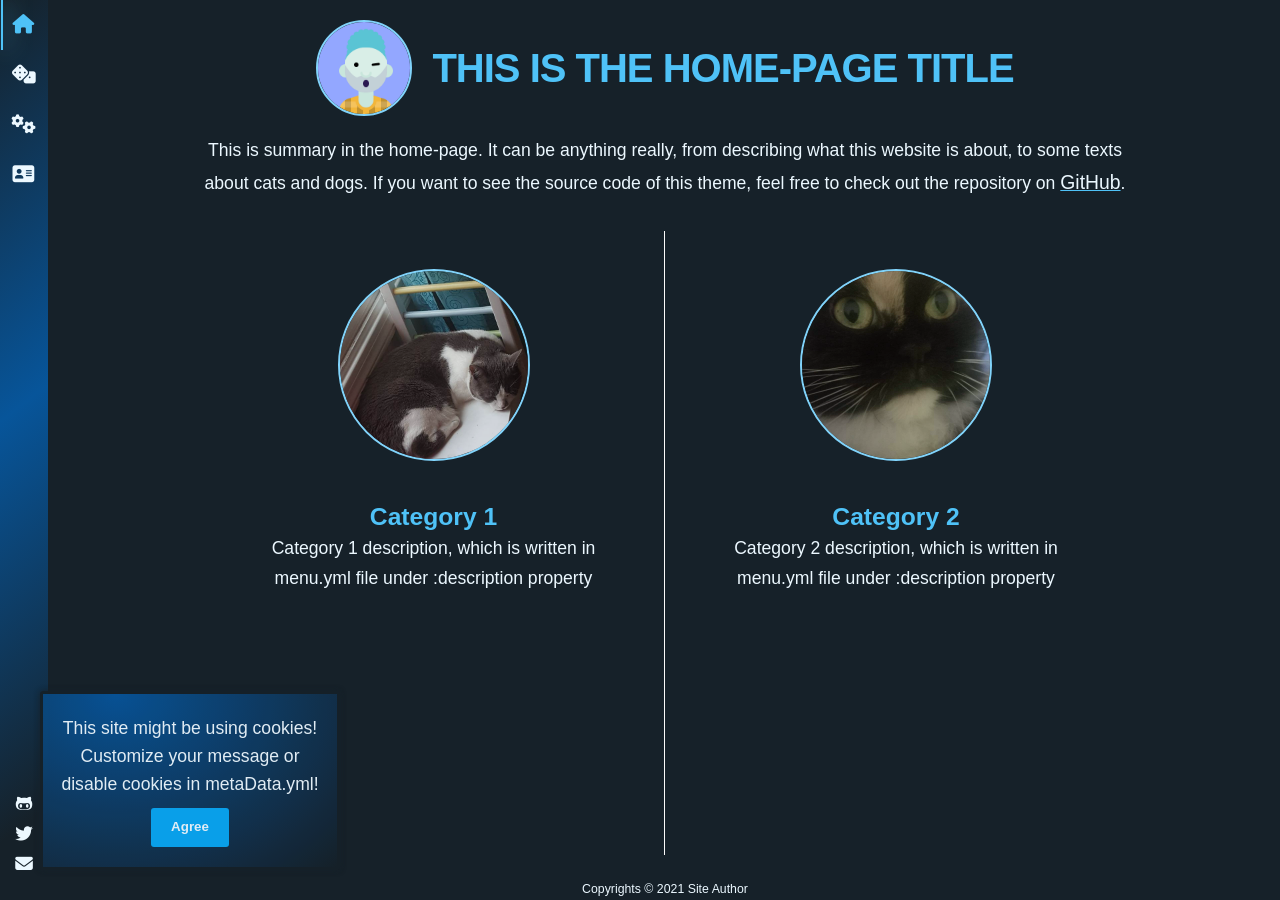
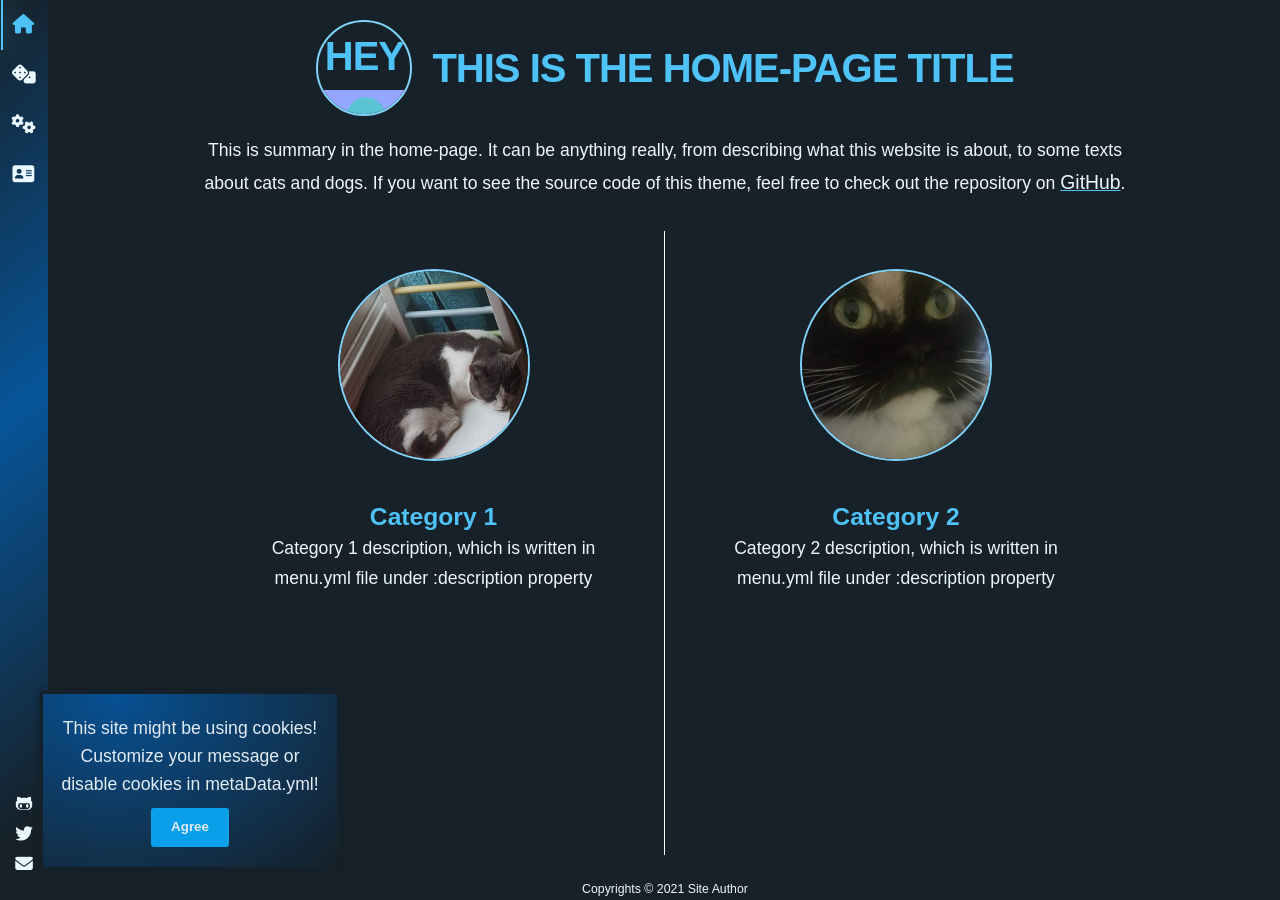
Before and after one commit to davbree/modern-whale, a Jekyll site: the page built from index.md, in a window 1280 px wide. Built offline with Jekyll 4.4.1, drawn with Linux system fonts in a browser that asks for light colours; nearby versions of some CDN libraries; some web fonts are replaced.

Commit message:
avatar.html: changed

```diff
--- a/_includes/avatar.html
+++ b/_includes/avatar.html
@@ -1,5 +1,5 @@
 <div class="avatar_container">
-    <div class="avatar" >
+    <div class="avatar" >hey
         <img src="{{ site.data.metaData.avatar_url }}" alt="avatar" onerror="this.style.display='none'">
     </div>
 </div>
```
